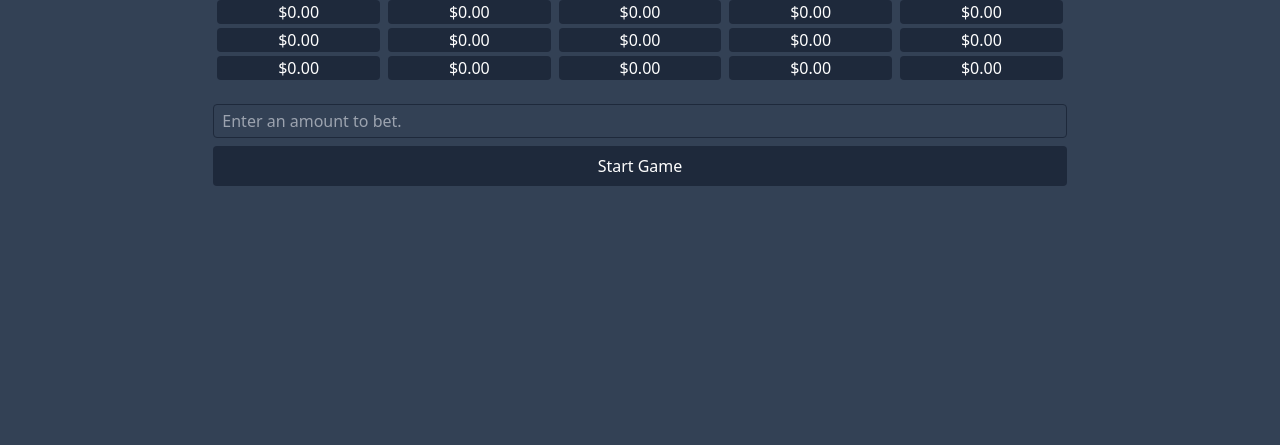
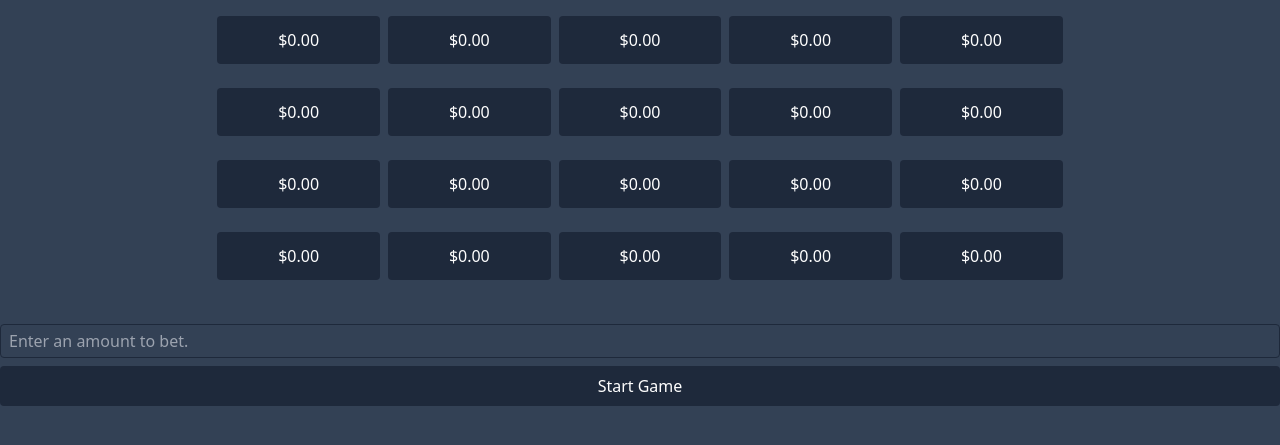
Before and after one commit to thibeau003/PhPoker, a PHP site: page /mines.php in a window 1280 px wide. Shown: the part 96-541 px from the top of the page. Run offline with PHP 8.4, Linux system fonts and the light colour scheme; some libraries are stand-ins or nearby versions.

Commit message:
improved buttons

```diff
--- a/src/mines.php
+++ b/src/mines.php
@@ -14,92 +14,94 @@
     include "./header.php";
     include "./connect.php";
     session_start();
-    echo "<div class='mt-10 w-2/3 mx-auto'>
+    echo "
+    <div class='mt-10 w-2/3 mx-auto'>
         <div class=''>
-                                        <div class='flex flex-row h-auto my-1'>
-                                            <button class='w-1/3 mx-1 rounded text-center text-white bg-slate-800'>
+            <div class='flex flex-row  my-1'>
+                <button class='w-1/3 mx-1 mb-5 p-3 rounded text-center text-white bg-slate-800'>
                     <p id='21'>$0.00</p>
                 </button>
-                                            <button class='w-1/3 mx-1 rounded text-center text-white bg-slate-800'>
+                <button class='w-1/3 mx-1 mb-5 p-3 rounded text-center text-white bg-slate-800'>
                     <p id='22'>$0.00</p>
                 </button>
-                                            <button class='w-1/3 mx-1 rounded text-center text-white bg-slate-800'>
+                <button class='w-1/3 mx-1 mb-5 p-3 rounded text-center text-white bg-slate-800'>
                     <p id='23'>$0.00</p>
                 </button>
-                                            <button class='w-1/3 mx-1 rounded text-center text-white bg-slate-800'>
+                <button class='w-1/3 mx-1 mb-5 p-3 rounded text-center text-white bg-slate-800'>
                     <p id='23'>$0.00</p>
                 </button>
-                                            <button class='w-1/3 mx-1 rounded text-center text-white bg-slate-800'>
+                <button class='w-1/3 mx-1 mb-5 p-3 rounded text-center text-white bg-slate-800'>
                     <p id='23'>$0.00</p>
                 </button>
             </div>
             <div class='flex flex-row h-auto my-1'>
-                                            <button class='w-1/3 mx-1 rounded text-center text-white bg-slate-800'>
+                <button class='w-1/3 mx-1 mb-5 p-3 rounded text-center text-white bg-slate-800'>
                     <p id='11'>$0.00</p>
                 </button>
-                                            <button class='w-1/3 mx-1 rounded text-center text-white bg-slate-800'>
+                <button class='w-1/3 mx-1 mb-5 p-3 rounded text-center text-white bg-slate-800'>
                     <p id='12'>$0.00</p>
                 </button>
-                                            <button class='w-1/3 mx-1 rounded text-center text-white bg-slate-800'>
+                <button class='w-1/3 mx-1 mb-5 p-3 rounded text-center text-white bg-slate-800'>
                     <p id='13'>$0.00</p>
                 </button>
-                                            <button class='w-1/3 mx-1 rounded text-center text-white bg-slate-800'>
+                <button class='w-1/3 mx-1 mb-5 p-3 rounded text-center text-white bg-slate-800'>
                     <p id='23'>$0.00</p>
                 </button>
-                                            <button class='w-1/3 mx-1 rounded text-center text-white bg-slate-800'>
+                <button class='w-1/3 mx-1 mb-5 p-3 rounded text-center text-white bg-slate-800'>
                     <p id='23'>$0.00</p>
                 </button>
             </div>
             <div class='flex flex-row h-auto my-1'>
-                                            <button class='w-1/3 mx-1 rounded text-center text-white bg-slate-800'>
+                <button class='w-1/3 mx-1 mb-5 p-3 rounded text-center text-white bg-slate-800'>
                     <p id='11'>$0.00</p>
                 </button>
-                                            <button class='w-1/3 mx-1 rounded text-center text-white bg-slate-800'>
+                <button class='w-1/3 mx-1 mb-5 p-3 rounded text-center text-white bg-slate-800'>
                     <p id='12'>$0.00</p>
                 </button>
-                                            <button class='w-1/3 mx-1 rounded text-center text-white bg-slate-800'>
+                <button class='w-1/3 mx-1 mb-5 p-3 rounded text-center text-white bg-slate-800'>
                     <p id='13'>$0.00</p>
                 </button>
-                                            <button class='w-1/3 mx-1 rounded text-center text-white bg-slate-800'>
+                <button class='w-1/3 mx-1 mb-5 p-3 rounded text-center text-white bg-slate-800'>
                     <p id='23'>$0.00</p>
                 </button>
-                                            <button class='w-1/3 mx-1 rounded text-center text-white bg-slate-800'>
+                <button class='w-1/3 mx-1 mb-5 p-3 rounded text-center text-white bg-slate-800'>
                     <p id='23'>$0.00</p>
                 </button>
             </div>
             <div class='flex flex-row h-auto my-1'>
-                                            <button class='w-1/3 mx-1 rounded text-center text-white bg-slate-800'>
+                <button class='w-1/3 mx-1 mb-5 p-3 rounded text-center text-white bg-slate-800'>
                     <p id='11'>$0.00</p>
                 </button>
-                                            <button class='w-1/3 mx-1 rounded text-center text-white bg-slate-800'>
+                <button class='w-1/3 mx-1 mb-5 p-3 rounded text-center text-white bg-slate-800'>
                     <p id='12'>$0.00</p>
                 </button>
-                                            <button class='w-1/3 mx-1 rounded text-center text-white bg-slate-800'>
+                <button class='w-1/3 mx-1 mb-5 p-3 rounded text-center text-white bg-slate-800'>
                     <p id='13'>$0.00</p>
                 </button>
-                                            <button class='w-1/3 mx-1 rounded text-center text-white bg-slate-800'>
+                <button class='w-1/3 mx-1 mb-5 p-3 rounded text-center text-white bg-slate-800'>
                     <p id='23'>$0.00</p>
                 </button>
-                                            <button class='w-1/3 mx-1 rounded text-center text-white bg-slate-800'>
+                <button class='w-1/3 mx-1 mb-5 p-3 rounded text-center text-white bg-slate-800'>
                     <p id='23'>$0.00</p>
                 </button>
             </div>
             <div class='flex flex-row h-auto my-1'>
-                                            <button class='w-1/3 mx-1 rounded text-center text-white bg-slate-800'>
+                <button class='w-1/3 mx-1 mb-5 p-3 rounded text-center text-white bg-slate-800'>
                     <p id='11'>$0.00</p>
                 </button>
-                                            <button class='w-1/3 mx-1 rounded text-center text-white bg-slate-800'>
+                <button class='w-1/3 mx-1 mb-5 p-3 rounded text-center text-white bg-slate-800'>
                     <p id='12'>$0.00</p>
                 </button>
-                                            <button class='w-1/3 mx-1 rounded text-center text-white bg-slate-800'>
+                <button class='w-1/3 mx-1 mb-5 p-3 rounded text-center text-white bg-slate-800'>
                     <p id='13'>$0.00</p>
                 </button>
-                                            <button class='w-1/3 mx-1 rounded text-center text-white bg-slate-800'>
+                <button class='w-1/3 mx-1 mb-5 p-3 rounded text-center text-white bg-slate-800'>
                     <p id='23'>$0.00</p>
                 </button>
-                                            <button class='w-1/3 mx-1 rounded text-center text-white bg-slate-800'>
+                <button class='w-1/3 mx-1 mb-5 p-3 rounded text-center text-white bg-slate-800'>
                     <p id='23'>$0.00</p>
                 </button>
+            </div>
         </div>
     </div>
 
```
Lines whose indentation alone changed are shown as unchanged.
